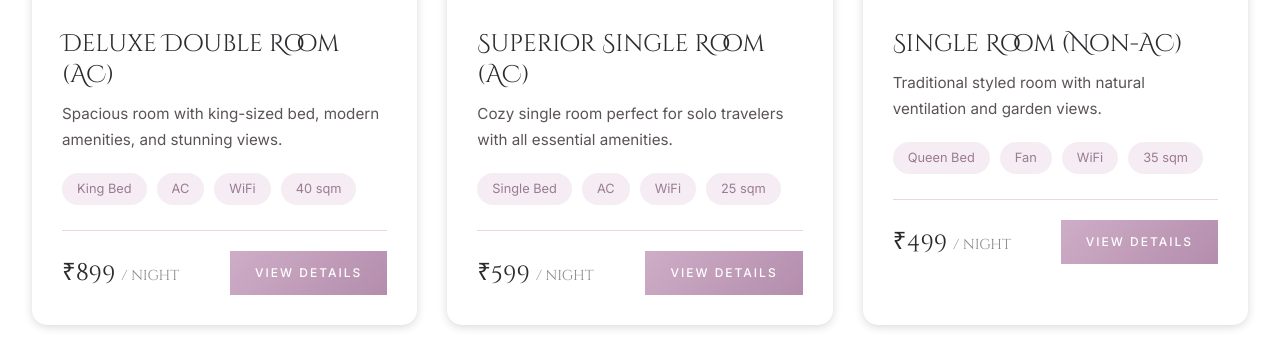
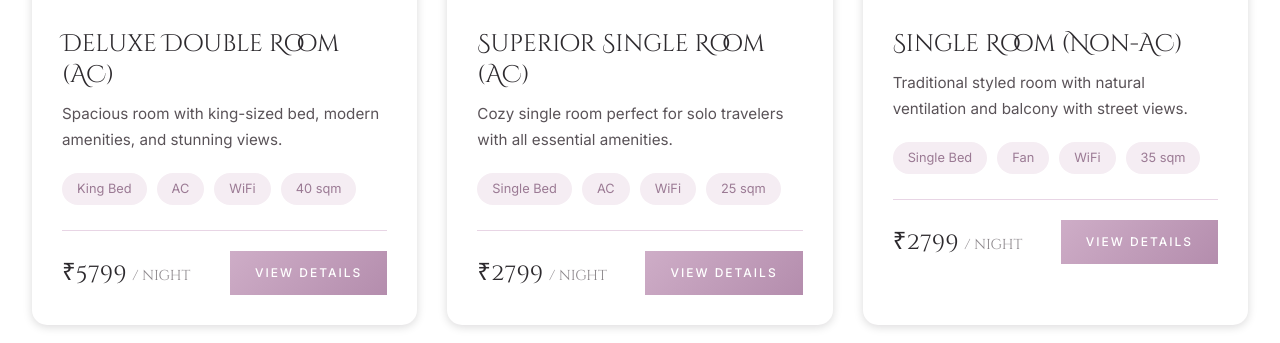
Before and after one commit to malik-dinar/Homestay, a plain HTML site: page index.html in a window 1280 px wide. Shown: the part 2197-2540 px from the top of the page. Drawn offline with nearby package versions, Linux system fonts and the light colour scheme.

Commit message:
texts updated

```diff
--- a/index.html
+++ b/index.html
@@ -46,7 +46,7 @@
         </div>
         <div class="hero-content">
             <span class="subtitle">Welcome to Guestland</span>
-            <h1>A Heaven Of Compfort<br>In The Heart Of Cochin</h1>
+            <h1>A Heaven Of Comfort<br>In The Heart Of Fort Kochi</h1>
             <p>Experience the perfect blend of luxury and homely warmth in our<br>thoughtfully designed spaces, where every moment becomes a cherished memory.</p>
             <div class="hero-buttons">
                 <a href="accommodation.html" class="btn btn-primary">Explore Rooms</a>
@@ -117,7 +117,7 @@
                             <span>40 sqm</span>
                         </div>
                         <div class="room-card-footer">
-                            <div class="room-price">₹899 <span>/ night</span></div>
+                            <div class="room-price">₹5799 <span>/ night</span></div>
                             <a href="accommodation.html" class="btn btn-primary">View Details</a>
                         </div>
                     </div>
@@ -138,7 +138,7 @@
                             <span>25 sqm</span>
                         </div>
                         <div class="room-card-footer">
-                            <div class="room-price">₹599 <span>/ night</span></div>
+                            <div class="room-price">₹2799 <span>/ night</span></div>
                             <a href="accommodation.html" class="btn btn-primary">View Details</a>
                         </div>
                     </div>
@@ -152,15 +152,15 @@
                     </div>
                     <div class="room-card-content">
                         <h4>Single Room (Non-AC)</h4>
-                        <p>Traditional styled room with natural ventilation and garden views.</p>
+                        <p>Traditional styled room with natural ventilation and balcony with street views.</p>
                         <div class="room-features">
-                            <span>Queen Bed</span>
+                            <span>Single Bed</span>
                             <span>Fan</span>
                             <span>WiFi</span>
                             <span>35 sqm</span>
                         </div>
                         <div class="room-card-footer">
-                            <div class="room-price">₹499 <span>/ night</span></div>
+                            <div class="room-price">₹2799 <span>/ night</span></div>
                             <a href="accommodation.html" class="btn btn-primary">View Details</a>
                         </div>
                     </div>
@@ -186,7 +186,7 @@
                 <div class="room-card" style="text-align: center; padding: 40px 30px;">
                     <div style="font-size: 3rem; margin-bottom: 20px;">🍽️</div>
                     <h4>Fine Dining</h4>
-                    <p style="margin: 0;">Savor delicious local and international cuisine</p>
+                    <p style="margin: 0;">Savor delicious local and vegetarian Kerala style food</p>
                 </div>
                 <div class="room-card" style="text-align: center; padding: 40px 30px;">
                     <div style="font-size: 3rem; margin-bottom: 20px;">🌿</div>
```
